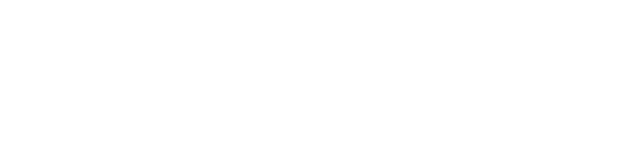
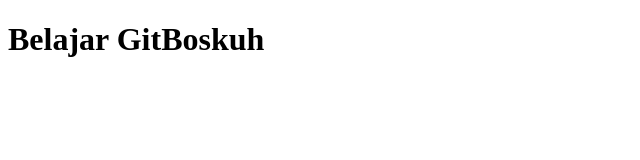
Before and after one commit to roissurya/belajar-git-github, a plain HTML site: page index.html in a window 1280 px wide. Shown: the whole page, without its empty margins (0-640 px from the left). Drawn offline with Linux system fonts and the light colour scheme.

Commit message:
nama file berubah

```diff
--- a/index.html
+++ b/index.html
@@ -3,9 +3,9 @@
 <head>
     <meta charset="UTF-8">
     <meta name="viewport" content="width=device-width, initial-scale=1.0">
-    <title>Document</title>
+    <title>Rois Surya</title>
 </head>
 <body>
-
+    <h1>Belajar GitBoskuh</h1>
 </body>
 </html>
```
